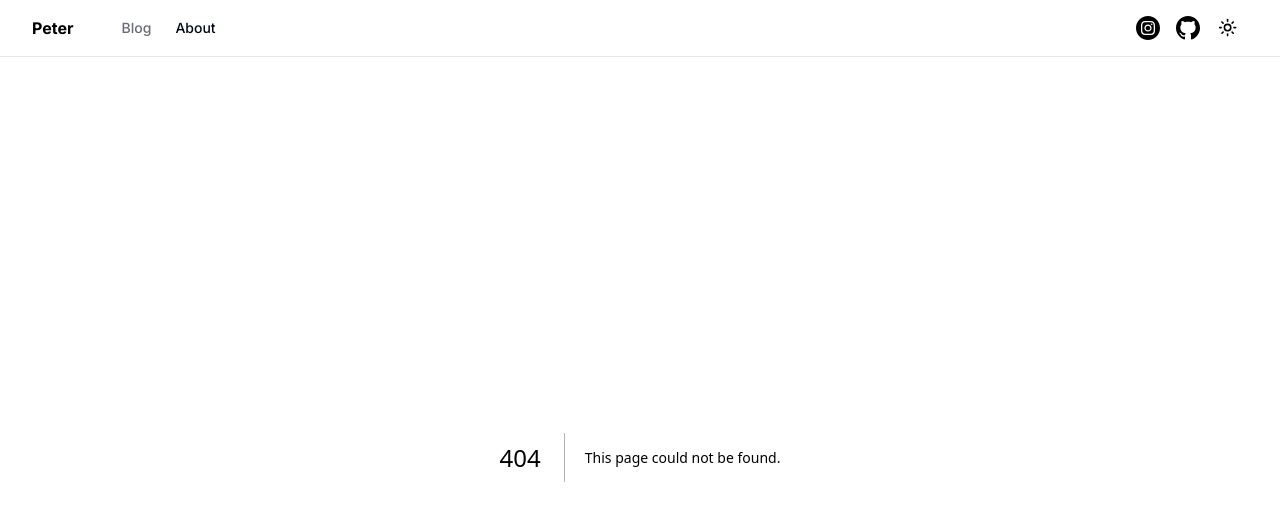
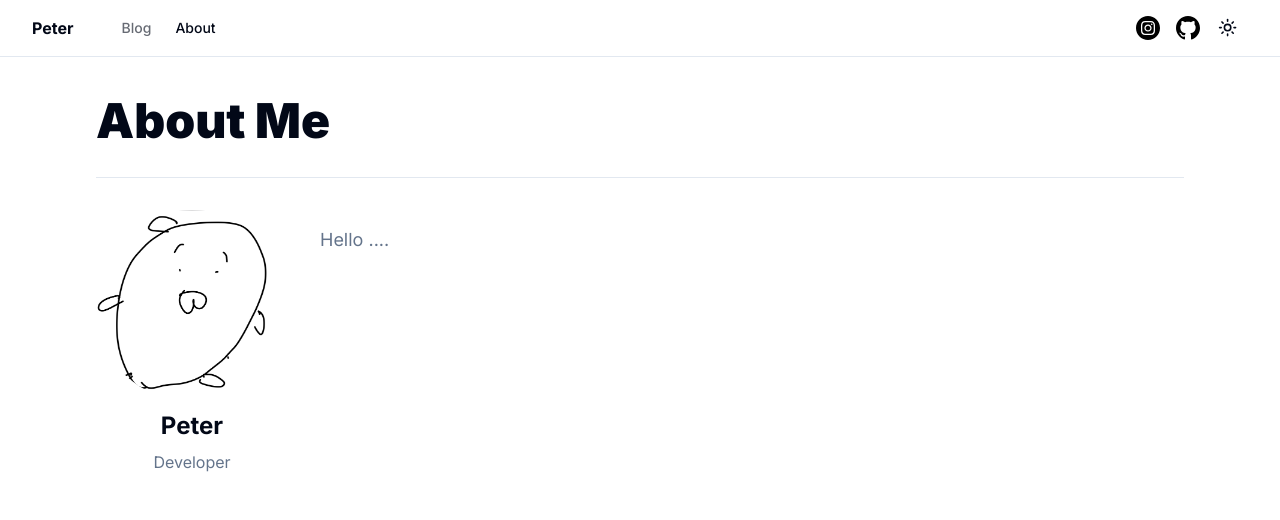
Before and after one commit to peterouob/mdx_blog, a Next.js app: page /about in a window 1280 px wide. Before the commit this address had no page. Shown: the top 520 px of the page. Built offline with nearby package versions, Linux system fonts and the light colour scheme.

Commit message:
feat:setup about

```diff
--- /dev/null
+++ b/app/about/page.tsx
@@ -0,0 +1,32 @@
+import {Avatar, AvatarFallback, AvatarImage} from "@/components/ui/avatar";
+import {siteConfig} from "@/config/site";
+
+export default async function AboutPage(){
+    return <div className="container max-w-6xl py-6 lg:py-10">
+        <div className="flex flex-col items-start gap-4 md:flex-row md:justify-between md:gap-8">
+            <div className="flex-1 space-x-4">
+                <h1 className="inline-block font-black text-4xl lg:text-5xl">
+                    About Me
+                </h1>
+            </div>
+        </div>
+        <hr className="my-8" />
+        <div className="flex flex-col md:flex-row gap-8 items-center md:items-start">
+            <div className="min-w-48 max-w-48 flex flex-col gap-2">
+                <Avatar className="h-48 w-48">
+                    <AvatarImage src="/avatar.jpg" alt={siteConfig.authors} />
+                    <AvatarFallback>Defer</AvatarFallback>
+                </Avatar>
+                <h2 className="text-2xl font-bold text-center break-words">
+                    {siteConfig.authors}
+                </h2>
+                <p className="text-muted-foreground text-center break-words">
+                    Developer
+                </p>
+            </div>
+            <p className="text-muted-foreground text-lg py-4">
+                Hello ....
+            </p>
+        </div>
+    </div>
+}
--- /dev/null
+++ b/components/ui/avatar.tsx
@@ -0,0 +1,50 @@
+"use client"
+
+import * as React from "react"
+import * as AvatarPrimitive from "@radix-ui/react-avatar"
+
+import { cn } from "@/lib/utils"
+
+const Avatar = React.forwardRef<
+  React.ElementRef<typeof AvatarPrimitive.Root>,
+  React.ComponentPropsWithoutRef<typeof AvatarPrimitive.Root>
+>(({ className, ...props }, ref) => (
+  <AvatarPrimitive.Root
+    ref={ref}
+    className={cn(
+      "relative flex h-10 w-10 shrink-0 overflow-hidden rounded-full",
+      className
+    )}
+    {...props}
+  />
+))
+Avatar.displayName = AvatarPrimitive.Root.displayName
+
+const AvatarImage = React.forwardRef<
+  React.ElementRef<typeof AvatarPrimitive.Image>,
+  React.ComponentPropsWithoutRef<typeof AvatarPrimitive.Image>
+>(({ className, ...props }, ref) => (
+  <AvatarPrimitive.Image
+    ref={ref}
+    className={cn("aspect-square h-full w-full", className)}
+    {...props}
+  />
+))
+AvatarImage.displayName = AvatarPrimitive.Image.displayName
+
+const AvatarFallback = React.forwardRef<
+  React.ElementRef<typeof AvatarPrimitive.Fallback>,
+  React.ComponentPropsWithoutRef<typeof AvatarPrimitive.Fallback>
+>(({ className, ...props }, ref) => (
+  <AvatarPrimitive.Fallback
+    ref={ref}
+    className={cn(
+      "flex h-full w-full items-center justify-center rounded-full bg-muted",
+      className
+    )}
+    {...props}
+  />
+))
+AvatarFallback.displayName = AvatarPrimitive.Fallback.displayName
+
+export { Avatar, AvatarImage, AvatarFallback }
--- a/package.json
+++ b/package.json
@@ -9,6 +9,7 @@
     "lint": "next lint"
   },
   "dependencies": {
+    "@radix-ui/react-avatar": "^1.0.4",
     "@radix-ui/react-dialog": "^1.0.5",
     "@radix-ui/react-dropdown-menu": "^2.0.6",
     "@radix-ui/react-slot": "^1.0.2",
```
Also changed, not shown: public/avatar.jpg (added), 1 other file (tests, documents, lock files or other folders).
